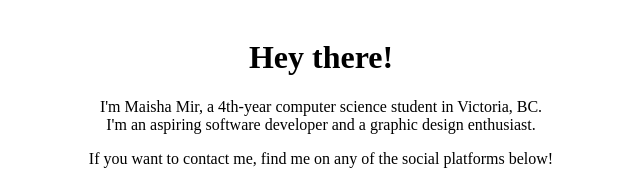
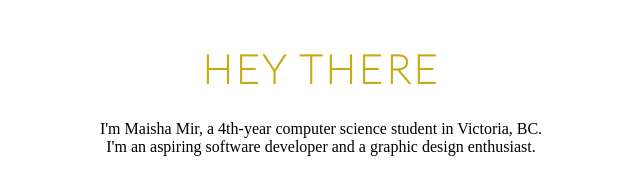
Before and after one commit to maishamir/maishamir.github.io-old, a plain HTML site: page index.html in a window 1280 px wide. Shown: the top 169 px of the page, without its empty margins (319-959 px from the left). Drawn offline with Linux system fonts and the light colour scheme.

Commit message:
Header changed

```diff
--- a/index.html
+++ b/index.html
@@ -3,12 +3,13 @@
 <head>
     <title>Maisha Mir</title>
     <link rel="stylesheet" href="maisha.css">
-    <link href="https://fonts.googleapis.com/css2?family=Comfortaa:wght@500&display=swap" rel="stylesheet">
+    <link href="https://fonts.googleapis.com/css2?family=Lato:wght@100&display=swap" rel="stylesheet">
+
 
 </head>
 <body>
 
-    <h1>Hey there!</h1>
+    <h1>Hey there</h1>
     <p> I'm Maisha Mir, a 4th-year computer science student in Victoria, BC. <br> I'm an aspiring
     software developer and a graphic design enthusiast. </p>
 
--- a/maisha.css
+++ b/maisha.css
@@ -3,6 +3,20 @@ body {
     text-align: center;
 }
 
+h1 {
+    font-family: 'Lato', sans-serif;
+    text-transform: uppercase;
+    color: rgb(199, 172, 17);
+    /* font-weight: lighter; */
+    letter-spacing: 3px;
+    font-size: 40px;
+}
+
+/* p {
+    font-family: 'Raleway', sans-serif;
+} */
+
 #icon{
     width: 50px;
+    color: #c7ac11;
 }
```
